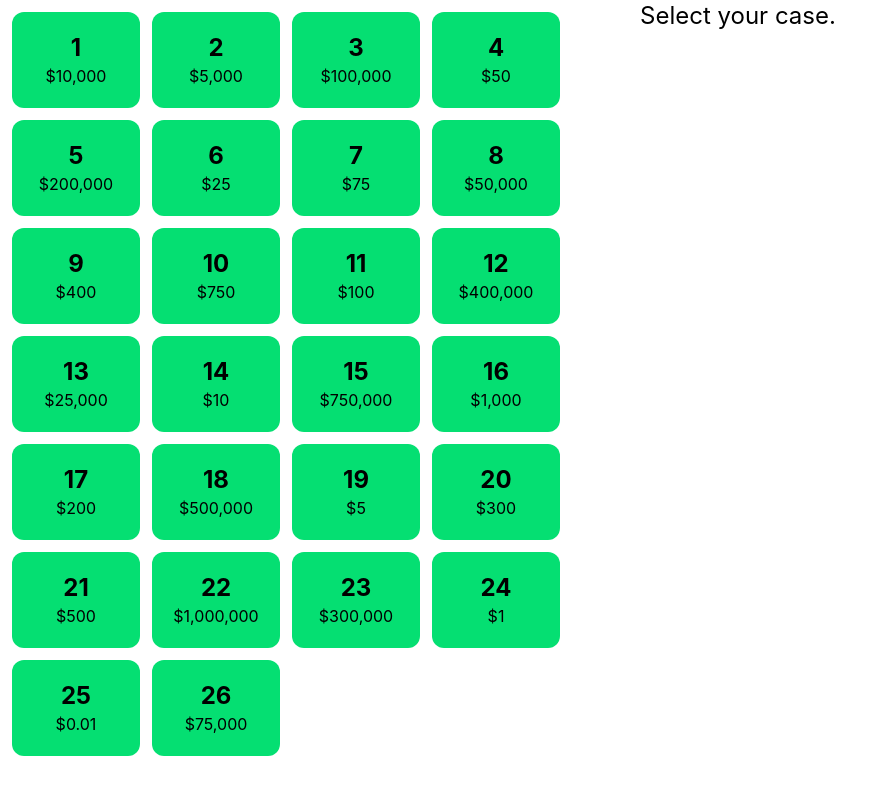
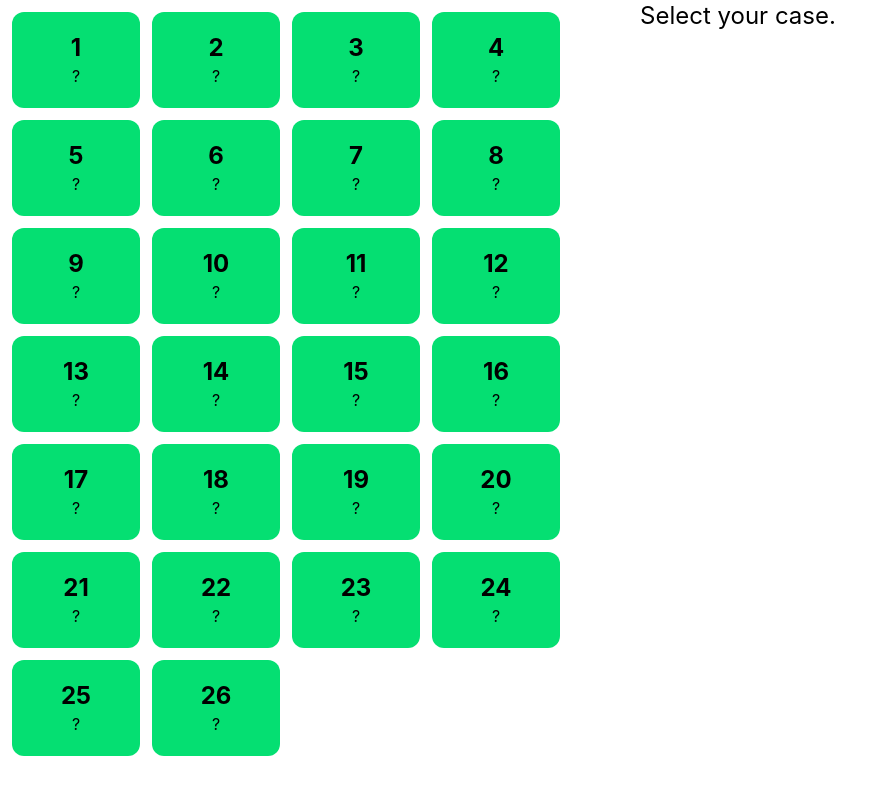
Before and after one commit to josephblair92/deal-or-no-deal, a React (Vite) app in the folder ui/: page / in a window 1280 px wide. Shown: the top 794 px of the page, without its empty margins (0-885 px from the left). Built offline with nearby package versions, Linux system fonts and the light colour scheme.

Commit message:
Only reveal dollar amount for opened cases

```diff
--- a/ui/src/ui/Case.tsx
+++ b/ui/src/ui/Case.tsx
@@ -10,6 +10,6 @@ export const Case = ({ id, amount, opened, userCase, enabled, onClick }: CaseUIP
     const bgColor = userCase ? 'bg-yellow-400' : opened ? 'bg-red-400' : 'bg-green-400'
     return <button className={`flex flex-col justify-center items-center min-w-32 h-24 ${bgColor} rounded-xl`} disabled={!enabled} onClick={() => onClick(id)}>
         <span className='font-bold text-2xl'>{id}</span>
-        <span>{formatterUSD.format(amount)}</span>
+        <span>{opened ? formatterUSD.format(amount) : '?'}</span>
     </button>
 }
```
